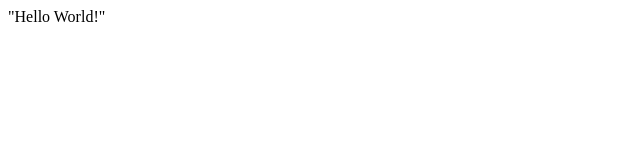
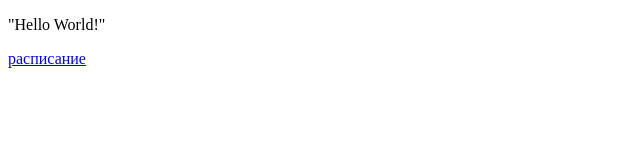
Before and after one commit to Azilrib/Download_stream_2x2, a plain HTML site: page index.html in a window 1280 px wide. Shown: the whole page, without its empty margins (0-640 px from the left). Drawn offline with Linux system fonts and the light colour scheme.

Commit message:
Update index.html

```diff
--- a/index.html
+++ b/index.html
@@ -4,6 +4,11 @@
 	<title>Заголовок</title>
 </head>
 <body>
-	"Hello World!"
+	<div>
+		<p>"Hello World!"</p>
+	</div>
+	<div>
+		<a href="schedulr.txt">расписание</a>
+	</div>
 </body>
 </html>
```
